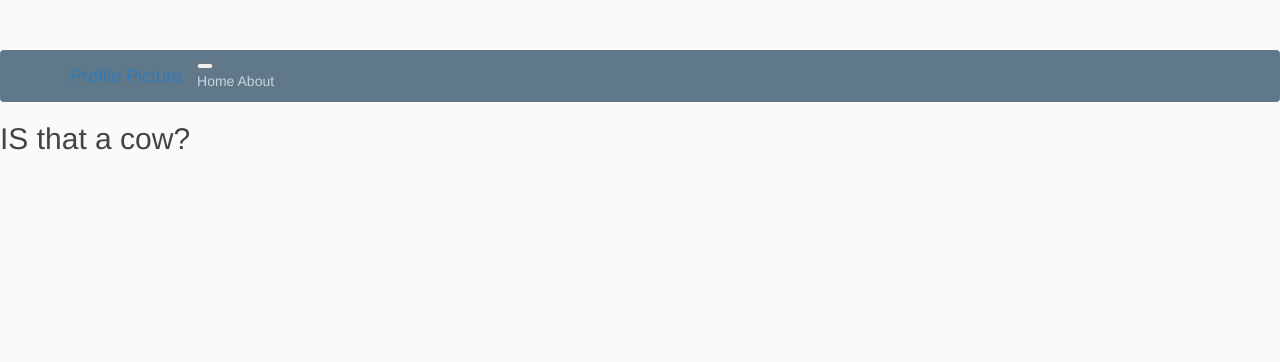
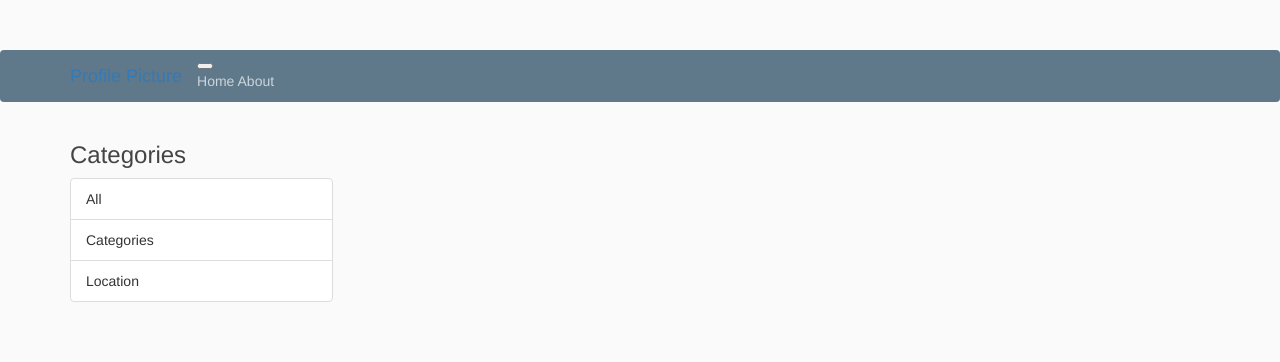
Before and after one commit to AlexWanyoike/Djangoweekone, a Django app: template base/templates/base/base.html in a window 1280 px wide. Shown: the top 362 px of the page. Run offline with Django 3.2, Linux system fonts and the light colour scheme; the template is opened without the code that fills it, so the values that code supplies are empty; some libraries are stand-ins or nearby versions.

Commit message:
Create, base and photo html created

```diff
--- a/base/templates/base/base.html
+++ b/base/templates/base/base.html
@@ -19,7 +19,31 @@
 </head>
 <body>
     {% include "navbar.html" %}
-    <h2>IS that a cow?</h2>
+
+    <div class="container">
+      <div class="row">
+        <div class="col-3 col-sm-3">
+          <div class="card">
+
+            <div class="card-header">
+              <h3>Categories</h3>
+            </div>
+
+            <ul class="list-group list-group-flush">
+              <li class="list-group-item">All</li>
+              <li class="list-group-item">Categories</li>
+              <li class="list-group-item">Location</li>
+
+            </ul>
+
+          </div>
+
+        </div>
+        <div class="col-9 col-sm-3"></div>
+      </div>
+    </div>
+
+
 
     {% block scripts %}
         <script src="https://ajax.googleapis.com/ajax/libs/jquery/3.2.1/jquery.min.js"></script>
--- a/base/urls.py
+++ b/base/urls.py
@@ -2,6 +2,8 @@ from django.urls import path
 from django.conf.urls import url
 from . import views
 
-urlpatterns=[
-    url('^$',views.base,name = 'base'),
+urlpatterns = [
+    url(r'^base', views.base, name='base'),
+    url(r'^photo', views.viewphoto, name='viewphoto'),
+    url(r'^create', views.create, name='create'),
 ]
--- a/base/views.py
+++ b/base/views.py
@@ -7,3 +7,9 @@ from django.http  import HttpResponse , request , Http404
 # Create your views here.
 def base(request):
     return render(request, 'base/base.html')
+
+def viewphoto(request):
+    return render(request, 'base/photo.html')
+
+def create(request):
+    return render(request , 'base/create.html')
--- a/profile_user/urls.py
+++ b/profile_user/urls.py
@@ -18,5 +18,5 @@ from django.contrib import admin
 
 urlpatterns = [
     url(r'^admin/', admin.site.urls),
-    url(r'^base/',include('base.urls'))
+    url(r'',include('base.urls'))
 ]
```
